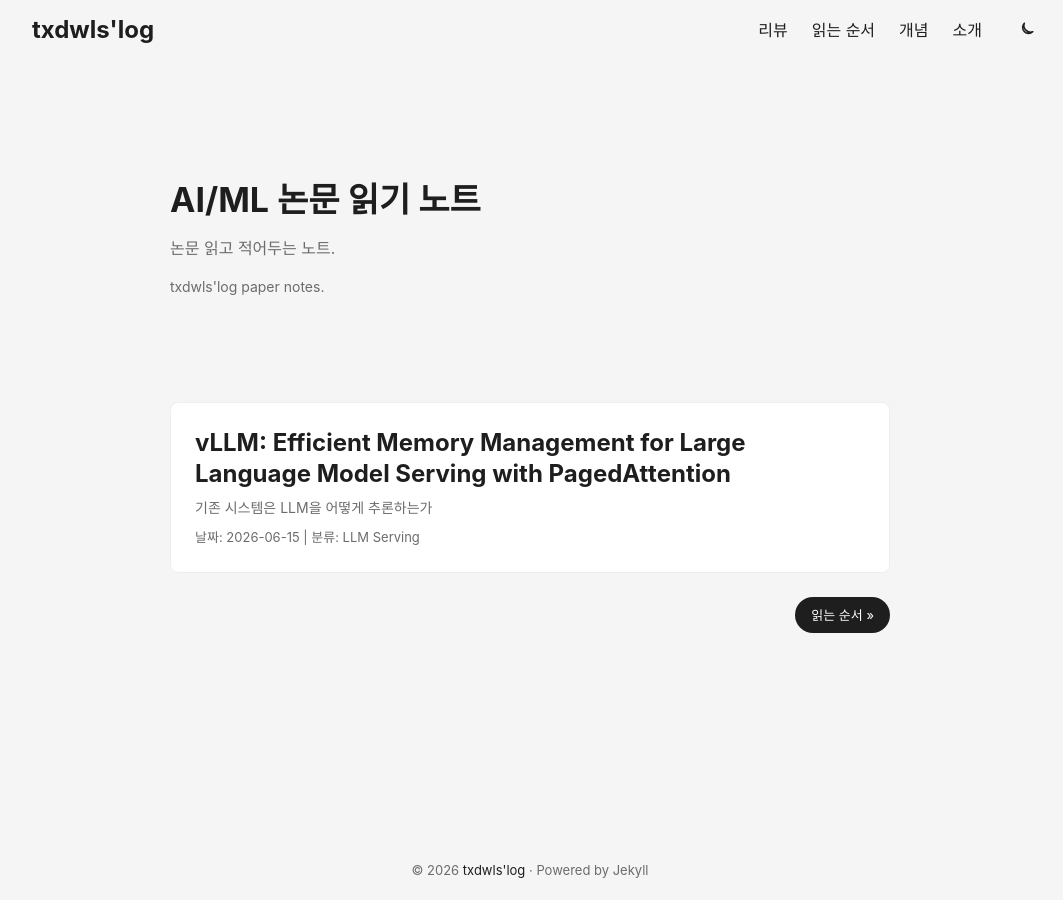
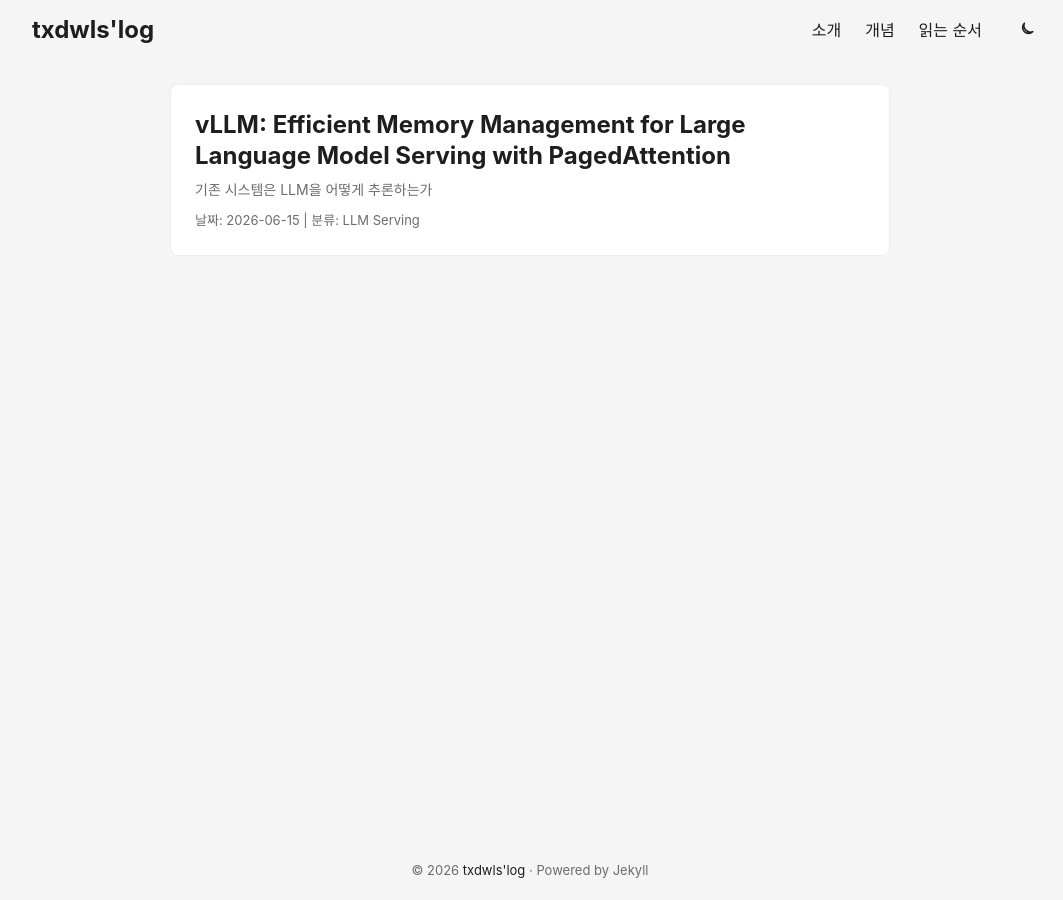
Before and after one commit to txdwls/txdwls.github.io, a Jekyll site: the page built from blog/index.html, in a window 1280 px wide. Shown: the whole page, without its empty margins (110-1173 px from the left). Built offline with Jekyll 4.4.1, drawn with Linux system fonts in a browser that asks for light colours.

Commit message:
refactor: home shows post list directly
- remove home intro hero block (Lil'Log-style list)
- reorder nav: 소개 · 개념 · 읽는 순서, drop 리뷰
- delete redundant reviews.md (home is now the list)

```diff
--- a/blog/_layouts/default.html
+++ b/blog/_layouts/default.html
@@ -22,10 +22,9 @@
           <a href="{{ '/' | relative_url }}">{{ site.title }}</a>
         </div>
         <ul id="menu">
-          <li><a href="{{ '/reviews/' | relative_url }}">리뷰</a></li>
+          <li><a href="{{ '/about/' | relative_url }}">소개</a></li>
+          <li><a href="{{ '/concepts/' | relative_url }}">개념</a></li>
           <li><a href="{{ '/reading-path/' | relative_url }}">읽는 순서</a></li>
-          <li><a href="{{ '/concepts/' | relative_url }}">개념</a></li>
-          <li><a href="{{ '/about/' | relative_url }}">소개</a></li>
         </ul>
         <button id="theme-toggle" type="button" title="Toggle theme" aria-label="Toggle theme">
           <svg id="moon" viewBox="0 0 24 24" aria-hidden="true"><path d="M21 14.2A8.7 8.7 0 0 1 9.8 3a7 7 0 1 0 11.2 11.2Z" fill="none" stroke="currentColor" stroke-width="2" stroke-linecap="round" stroke-linejoin="round"/></svg>
--- a/blog/index.html
+++ b/blog/index.html
@@ -3,19 +3,7 @@ layout: default
 title: "Home"
 ---
 
-<article class="first-entry home-info">
-  <header class="entry-header">
-    <h1>AI/ML 논문 읽기 노트</h1>
-  </header>
-  <section class="entry-content">
-    <p>논문 읽고 적어두는 노트.</p>
-  </section>
-  <footer class="entry-footer">
-    txdwls'log paper notes.
-  </footer>
-</article>
-
-{% for post in site.posts limit:10 %}
+{% for post in site.posts %}
   <article class="post-entry">
     <header class="entry-header">
       <h2>{{ post.title }}</h2>
@@ -29,7 +17,3 @@ title: "Home"
     <a class="entry-link" aria-label="post link to {{ post.title }}" href="{{ post.url | relative_url }}"></a>
   </article>
 {% endfor %}
-
-<nav class="pagination" aria-label="블로그 탐색">
-  <a class="next" href="{{ '/reading-path/' | relative_url }}">읽는 순서 »</a>
-</nav>
```
Also changed, not shown: blog/reviews.md (deleted, +0 -15 lines).
